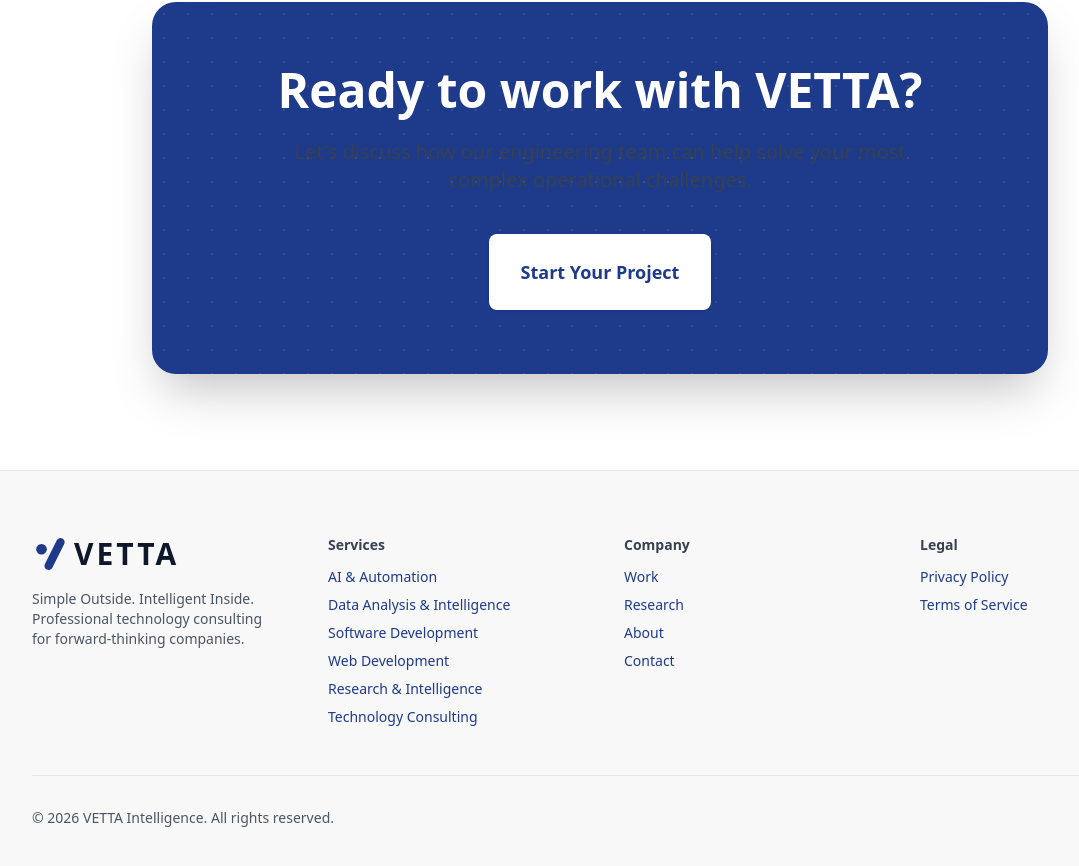
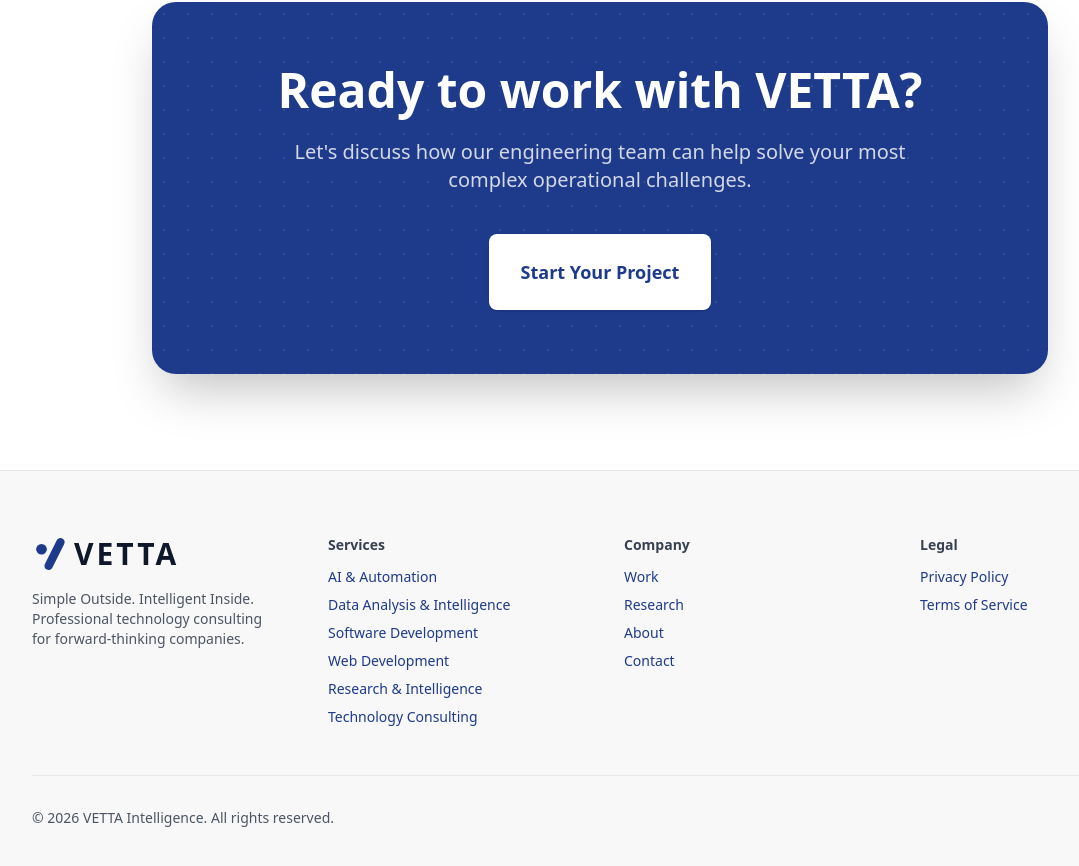
Before and after one commit to haulbox2361/VETTA-, a Next.js app: page /about in a window 1280 px wide. Shown: the part 2059-2925 px from the top of the page, without its empty margins (40-1119 px from the left). Built offline with nearby package versions, Linux system fonts and the light colour scheme; no server answers.

Commit message:
Fix text contrast on navy blue CTA sections

```diff
--- a/app/(marketing)/about/page.tsx
+++ b/app/(marketing)/about/page.tsx
@@ -98,7 +98,7 @@
 
             <div className="relative z-10">
               <h2 className="text-3xl md:text-5xl font-bold text-white mb-6">Ready to work with VETTA?</h2>
-              <p className="text-brand-blue-light text-xl mb-10 max-w-2xl mx-auto">
+              <p className="text-white/80 text-xl mb-10 max-w-2xl mx-auto">
                 Let's discuss how our engineering team can help solve your most complex operational challenges.
               </p>
               <Link href="/contact">
--- a/app/(marketing)/services/[slug]/page.tsx
+++ b/app/(marketing)/services/[slug]/page.tsx
@@ -116,7 +116,7 @@
         <Container>
           <div className="max-w-3xl mx-auto text-center">
             <h2 className="text-3xl md:text-4xl font-bold mb-6">Ready to get started?</h2>
-            <p className="text-brand-blue-light text-lg mb-8">
+            <p className="text-white/80 text-lg mb-8">
               Let's discuss how our {service.title.toLowerCase()} services can accelerate your business.
             </p>
             <Link href="/contact">
--- a/app/(marketing)/work/[slug]/page.tsx
+++ b/app/(marketing)/work/[slug]/page.tsx
@@ -58,7 +58,7 @@
             {project.results.map((result, i) => (
               <div key={i} className="text-center md:text-left">
                 <div className="text-4xl md:text-5xl font-bold mb-2">{result.metric}</div>
-                <div className="text-brand-blue-light font-medium">{result.description}</div>
+                <div className="text-white/80 font-medium">{result.description}</div>
               </div>
             ))}
           </div>
--- a/components/sections/CTASection.tsx
+++ b/components/sections/CTASection.tsx
@@ -14,7 +14,7 @@
         <h2 className="text-h1 text-white mb-6 max-w-3xl">
           Ready to transform your technical operations?
         </h2>
-        <p className="text-lg text-blue-100 mb-10 max-w-2xl">
+        <p className="text-lg text-white/80 mb-10 max-w-2xl">
           Contact our team today to discuss your challenges. We'll provide a clear assessment of how intelligent engineering can drive your business forward.
         </p>
         <div className="flex flex-col sm:flex-row gap-4 w-full sm:w-auto">
```
